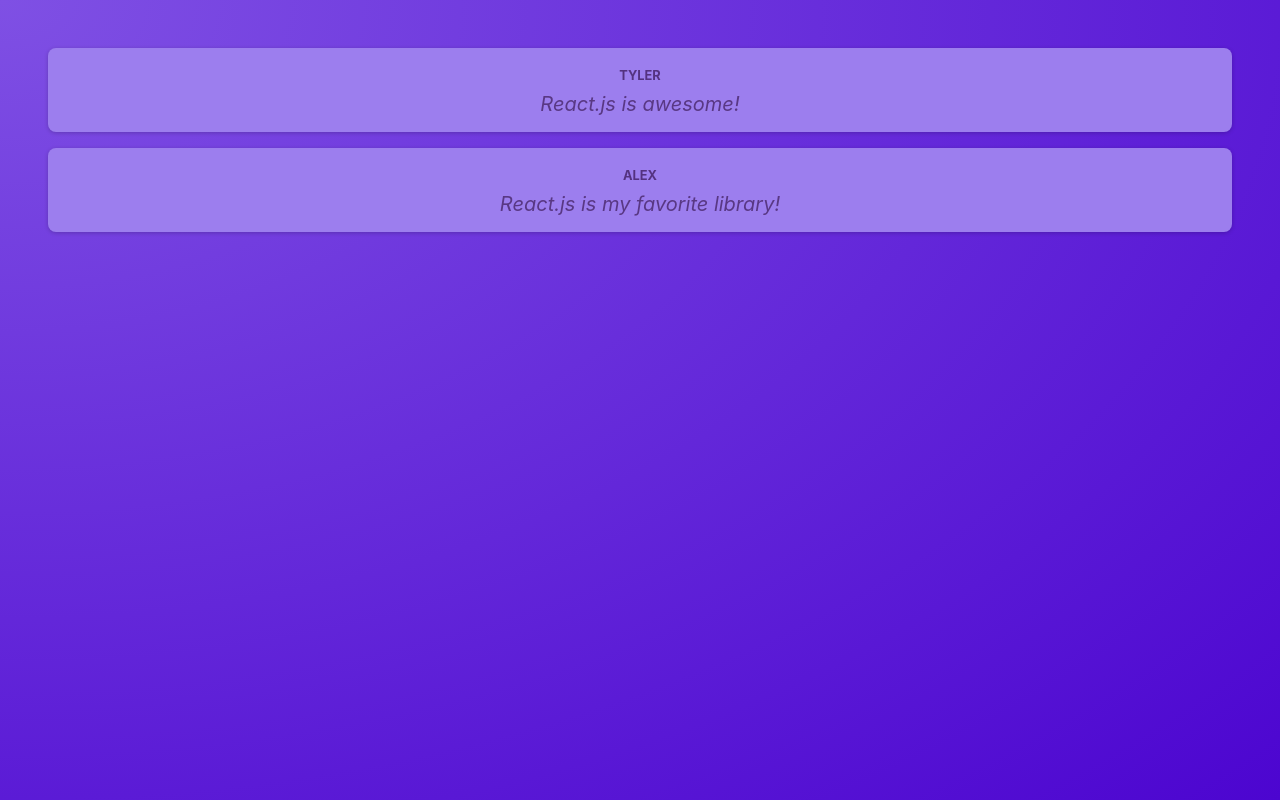
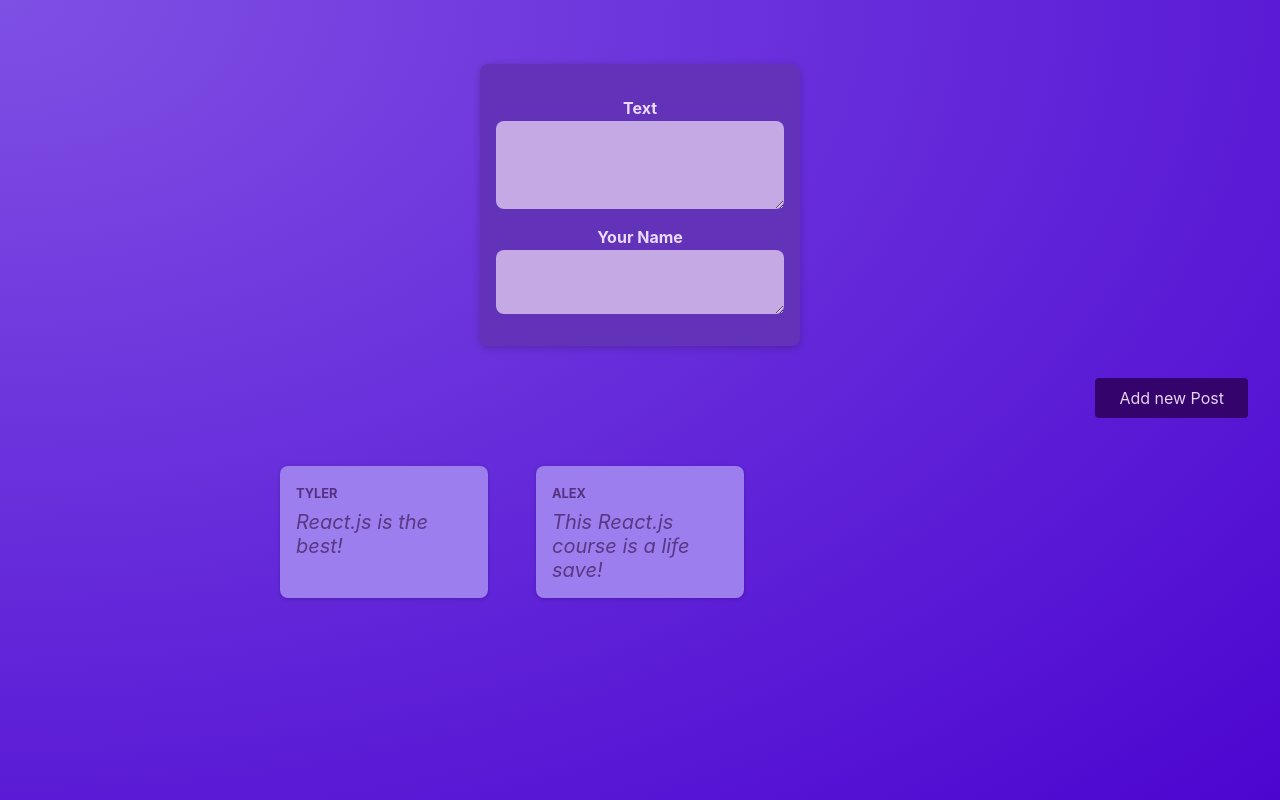
Before and after one commit to TylerAycock/react-refresher, a React (Vite) app: page / in a window 1280 px wide. Built offline with nearby package versions, Linux system fonts and the light colour scheme.

Commit message:
added initial state

```diff
--- a/src/App.jsx
+++ b/src/App.jsx
@@ -1,11 +1,21 @@
 import "./App.css";
-import Post from "./components/Post";
+import { useState } from "react";
+import PostsList from "./components/PostsList";
 
 function App() {
+  const [postList, setPostList] = useState([
+    {
+      author: "Tyler",
+      body: "React.js is the best!",
+    },
+    {
+      author: "Alex",
+      body: "This React.js course is a life save!",
+    },
+  ]);
   return (
     <main>
-      <Post author="Tyler" body="React.js is awesome!" />
-      <Post author="Alex" body="React.js is my favorite library!" />
+      <PostsList postList={postList} setPostList={setPostList} />
     </main>
   );
 }
--- /dev/null
+++ b/src/components/NewPost.jsx
@@ -0,0 +1,48 @@
+import classes from "./NewPost.module.css";
+import { useState } from "react";
+
+const NewPost = ({ postList, setPostList }) => {
+  const [author, setAuthor] = useState("");
+  const [body, setBody] = useState("");
+
+  const submitHandler = (e) => {
+    e.preventDefault();
+    setPostList([
+      ...postList,
+      {
+        author: author,
+        body: body,
+      },
+    ]);
+    console.log(postList);
+  };
+
+  return (
+    <>
+      <form className={classes.form}>
+        <p>
+          <label htmlFor="body">Text</label>
+          <textarea
+            id="body"
+            rows={3}
+            required
+            onChange={(e) => setBody(e.target.value)}
+          />
+        </p>
+        <p>
+          <label htmlFor="name">Your Name</label>
+          <textarea
+            id="name"
+            required
+            onChange={(e) => setAuthor(e.target.value)}
+          ></textarea>
+        </p>
+      </form>
+      <div className={classes.actions}>
+        <button onClick={submitHandler}>Add new Post</button>
+      </div>
+    </>
+  );
+};
+
+export default NewPost;
--- /dev/null
+++ b/src/components/NewPost.module.css
@@ -0,0 +1,56 @@
+.form{
+    background-color: #6233b9;
+    padding: 1rem;
+    width: 20rem;
+    margin: 2rem auto;
+    border-radius: 8px;
+    box-shadow: 0 2px 8px rgba(0,0,0,0.2);
+}
+
+.form label{
+    display: block;
+    margin-bottom: .05rem;
+    color: #eadbfd;
+    font-weight: bold;
+}
+
+.form input,
+.form textarea{
+    display: block;
+    width: 100%;
+    font: inherit;
+    padding: .5rem;
+    border-radius: 8px;
+    border: none;
+    background-color: #c4a9e4;
+    color: #28262c;
+
+}
+
+.actions{
+    display: flex;
+    justify-content: flex-end;
+    gap: .5rem;
+}
+
+.actions button{
+    cursor: pointer;
+    font: inherit;
+    padding: .5rem 1.5rem;
+    border: none;
+    border-radius: 4px;
+    background-color: #34036c;
+    color: #e5d5f7;
+}
+
+.actions button:hover{
+    background-color: #23014a;
+}
+
+.actions button[type="button"]{
+    background-color: transparent;
+}
+
+.actions button[type="button"]:hover{
+    color: #d1bee6;
+}
--- a/src/components/Post.jsx
+++ b/src/components/Post.jsx
@@ -1,11 +1,12 @@
 import classes from "./Post.module.css";
+
 
 const Post = (props) => {
   return (
-    <div className={classes.post}>
+    <li className={classes.post}>
       <p className={classes.author}>{props.author}</p>
       <p className={classes.text}>{props.body}</p>
-    </div>
+    </li>
   );
 };
 
--- a/src/components/Post.module.css
+++ b/src/components/Post.module.css
@@ -5,6 +5,7 @@
     border-radius: 8px;
     box-shadow: 0 1px 4px rgba(0,0,0,0.2);
     animation: animate-in 1s ease-out forwards;
+    text-align: left;
 }
 
 .author{
--- /dev/null
+++ b/src/components/PostsList.jsx
@@ -0,0 +1,18 @@
+import NewPost from "./NewPost";
+import Post from "./Post";
+import classes from "./PostsList.module.css";
+
+const PostsList = (props) => {
+  return (
+    <>
+      <NewPost postList={props.postList} setPostList={props.setPostList} />
+      <ul className={classes.post__list}>
+        {props.postList.map((post, index) => {
+          return <Post author={post.author} body={post.body} key={index} />;
+        })}
+      </ul>
+    </>
+  );
+};
+
+export default PostsList;
--- /dev/null
+++ b/src/components/PostsList.module.css
@@ -0,0 +1,10 @@
+.post__list{
+   list-style: none;
+   max-width: 50rem;
+   margin: 1rem auto;
+   padding: 1rem 0;
+   gap: 1rem;
+   grid-template-columns: repeat(3, 30%);
+   display: grid;
+   justify-content: center;
+}
--- a/src/index.css
+++ b/src/index.css
@@ -18,6 +18,5 @@
 
 body {
   margin: 0;
-  text-align: center;
   color: #e6ddf9;
 }
```
